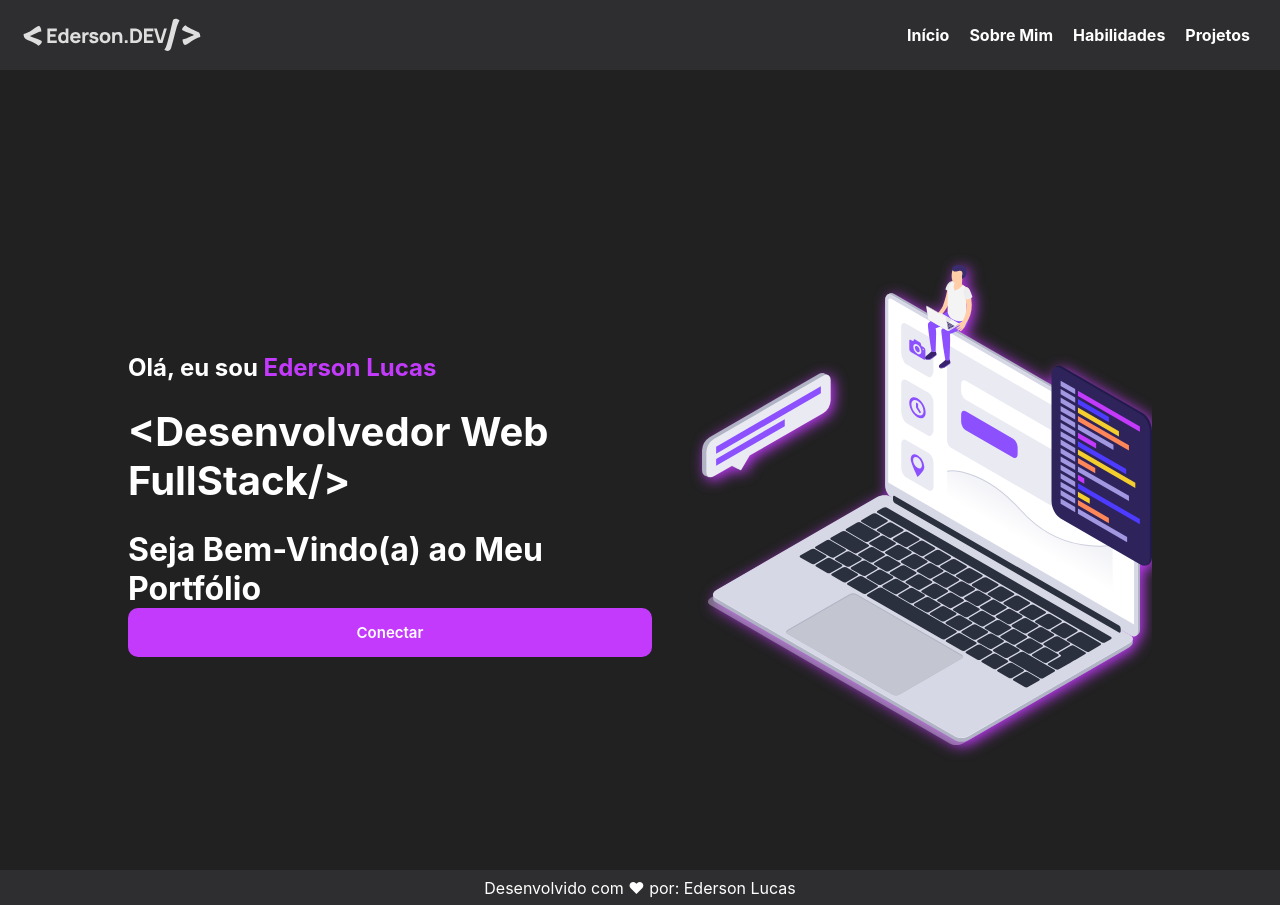
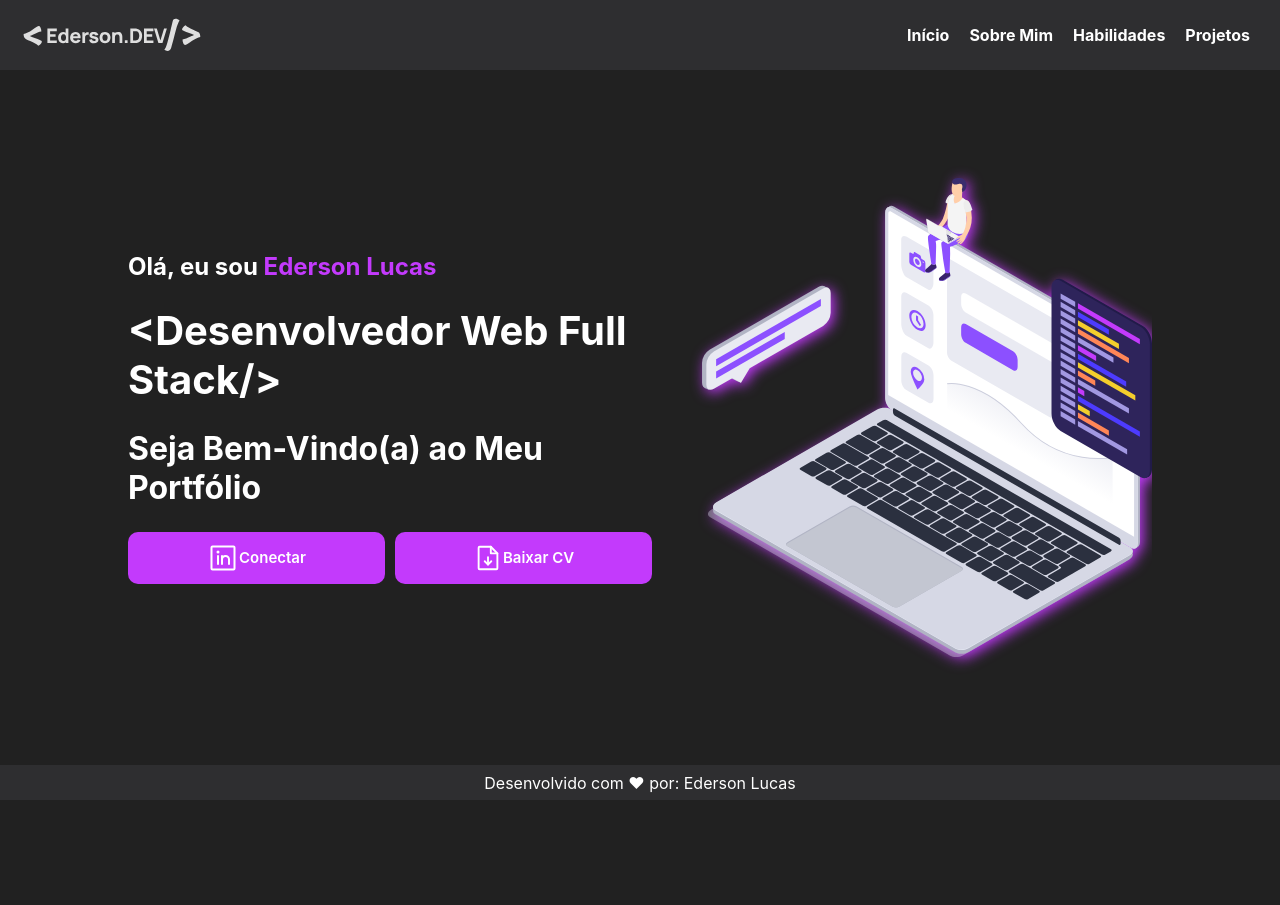
Before and after one commit to edersonlucas/portifolio, a React (Create React App) app: page / in a window 1280 px wide. After the commit the page ends 800 px from the top, so only its background shows below. Built offline with nearby package versions, Linux system fonts and the light colour scheme; no server answers.

Commit message:
feat: Atualiza a home do site

```diff
--- a/src/pages/Home/index.js
+++ b/src/pages/Home/index.js
@@ -1,6 +1,7 @@
 import React from 'react';
-import { Container, ContainerText, ButtonConnect } from './styles';
+import { Container, ContainerText, ButtonLink, ContainerLink } from './styles';
 import ImageDevelopment from '../../images/home-images/development.svg';
+import { FileArrowDown, LinkedinLogo } from 'phosphor-react';
 
 class Home extends React.Component {
   state = {
@@ -32,9 +33,18 @@ class Home extends React.Component {
       <Container neon={ elementNeon } revel={ revealElements }>
         <ContainerText revel={ revealElements }>
           <h3>Olá, eu sou <span>Ederson Lucas</span></h3>
-          <h1>{`<Desenvolvedor Web FullStack/>`}</h1>
+          <h1>{`<Desenvolvedor Web Full Stack/>`}</h1>
           <h2>{`Seja Bem-Vindo(a) ao Meu Portfólio`}</h2>
-          <ButtonConnect target="_blank" href='https://www.linkedin.com/in/edersonlucas/'>Conectar</ButtonConnect>
+          <ContainerLink>
+            <ButtonLink target="_blank" href='https://www.linkedin.com/in/edersonlucas/'>
+              <LinkedinLogo size={32} />
+              Conectar
+            </ButtonLink>
+            <ButtonLink target="_blank" href='https://drive.google.com/file/d/1kMJFN9SXOLtYMLnNghguMwFYmQw4OCEe/view?usp=share_link'>
+              <FileArrowDown size={30} />
+              Baixar CV
+            </ButtonLink>
+          </ContainerLink>
         </ContainerText>
         <img alt="ilustração de um desenvolvedor sentado em cima de um notebook codando" src={ ImageDevelopment } />
       </Container>
--- a/src/pages/Home/styles.js
+++ b/src/pages/Home/styles.js
@@ -7,9 +7,9 @@ const Container = styled.div`
   color: white;
   max-width: 1200px;
   width: 80%;
-  min-height: calc(100vh - 170px);
   overflow: hidden;
-  margin: 120px auto 50px;
+  margin: auto;
+  height: calc(100vh - 105px);
 
   img {
     max-width: 450px;
@@ -104,15 +104,27 @@ const ContainerText = styled.div`
 
 `
 
-const ButtonConnect = styled.a`
+const ContainerLink = styled.div`
+  display: flex;
+  gap: 10px;
+  margin-top: 25px;
+
+  @media screen and (max-width: 480px) {
+    flex-direction: column;
+  }
+`
+
+const ButtonLink = styled.a`
   display: flex;
   justify-content: center;
+  align-items: center;
   text-decoration: none;
-  padding: 15px;
+  padding: 10px;
   border-radius: 10px;
   font-size: 15px;
   color: white;
   font-weight: 600;
+  width: 90%;
   background-color: rgba(195, 58, 252);
   &:hover {
     background-color: white;
@@ -121,4 +133,4 @@ const ButtonConnect = styled.a`
   };
 `
 
-export { Container, ContainerText, ButtonConnect };
+export { Container, ContainerText, ButtonLink, ContainerLink };
```
